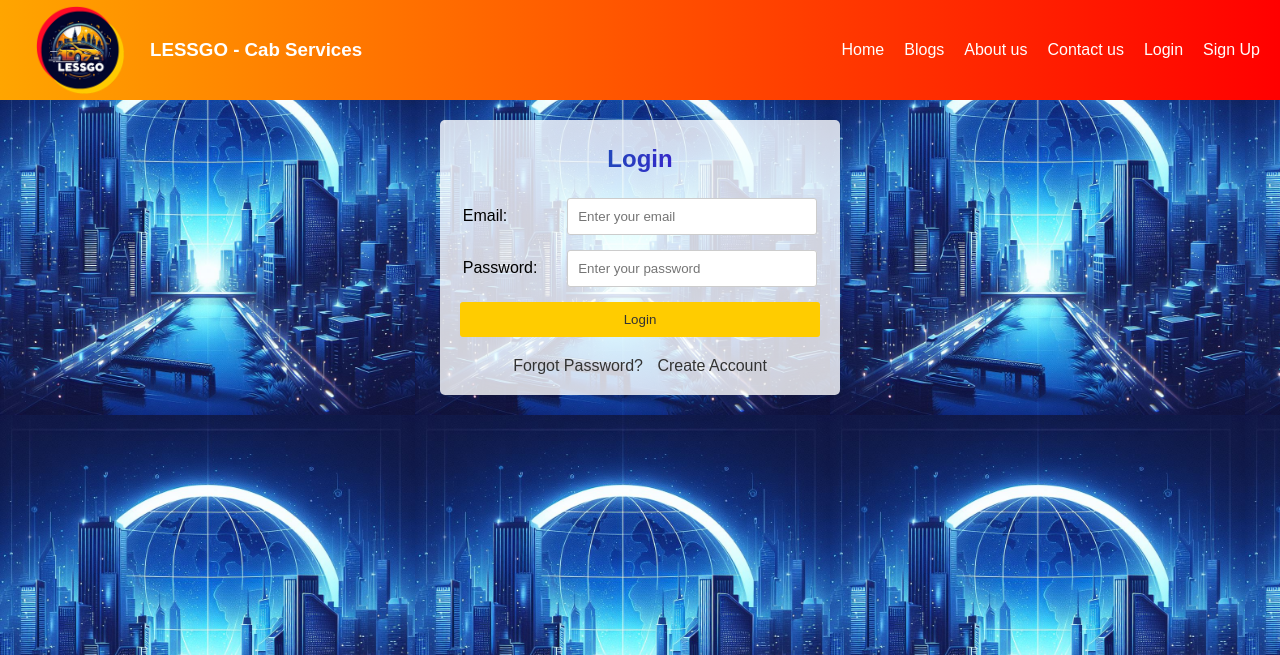
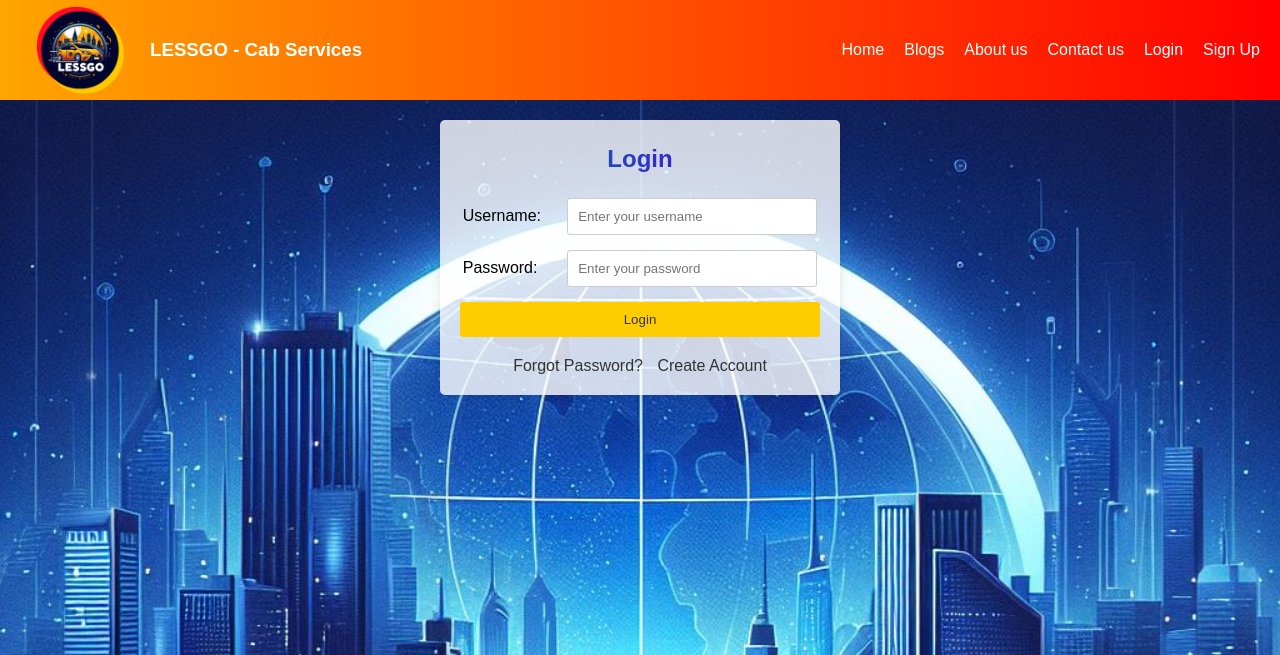
Before and after one commit to LESSGOcab/LESSGOcab.github.io, a PHP site: page /login.html in a window 1280 px wide. Shown: the top 655 px of the page. Run offline with PHP 8.4, Linux system fonts and the light colour scheme.

Commit message:
modified login.css to change background image size modified login.html to change email to username modified signup.css to change background image size

```diff
--- a/login.css
+++ b/login.css
@@ -87,3 +87,7 @@ button[type="submit"]:hover {
     color: #ffcc00;
     transform: scale(1.1);
 }
+
+body{
+    background-size: cover;
+}
--- a/login.html
+++ b/login.html
@@ -6,7 +6,23 @@
     <title>LESSGO - Cab Services</title>
     <link rel="stylesheet" href="common.css">
     <link rel="stylesheet" href="login.css">
-    <script src="script.js" defer></script> <!-- Linking the JavaScript file -->
+    <script src="script.js" defer></script>
+    <script>
+        function forgotPassword() {
+            // Prompt the user to enter their email address
+            const email = prompt("Enter your email to reset password:");
+
+            if (email) {
+                // Here you would typically send the email to a server for password reset
+                // For demonstration, let's just log the email to the console
+                console.log("Email entered for password reset: ", email);
+                alert("Password reset email sent to: " + email);
+            } else {
+                // If user cancels or leaves the input empty
+                alert("Email input canceled or empty. Please enter a valid email.");
+            }
+        }
+    </script>
 </head>
 <body>
     <header>
@@ -31,8 +47,8 @@
         <form>
             <fieldset>
                 <legend>Login</legend>
-                <label for="email">Email:</label>
-                <input type="email" id="email" name="email" required placeholder="Enter your email">
+                <label for="username">Username:</label>
+                <input type="text" id="username" name="username" required placeholder="Enter your username">
 
                 <label for="password">Password:</label>
                 <input type="password" id="password" name="password" required placeholder="Enter your password">
@@ -40,7 +56,7 @@
                 <button type="submit">Login</button>
             </fieldset>
             <div class="options">
-                <a href="#">Forgot Password?</a>
+                <a onclick="forgotPassword()">Forgot Password?</a>
                 <a href="signup.html">Create Account</a>
             </div>
         </form>
--- a/signup.css
+++ b/signup.css
@@ -87,3 +87,6 @@ button[type="submit"]:hover {
     color: #ffcc00;
     transform: scale(1.1);
 }
+body{
+    background-size: cover;
+}
```
